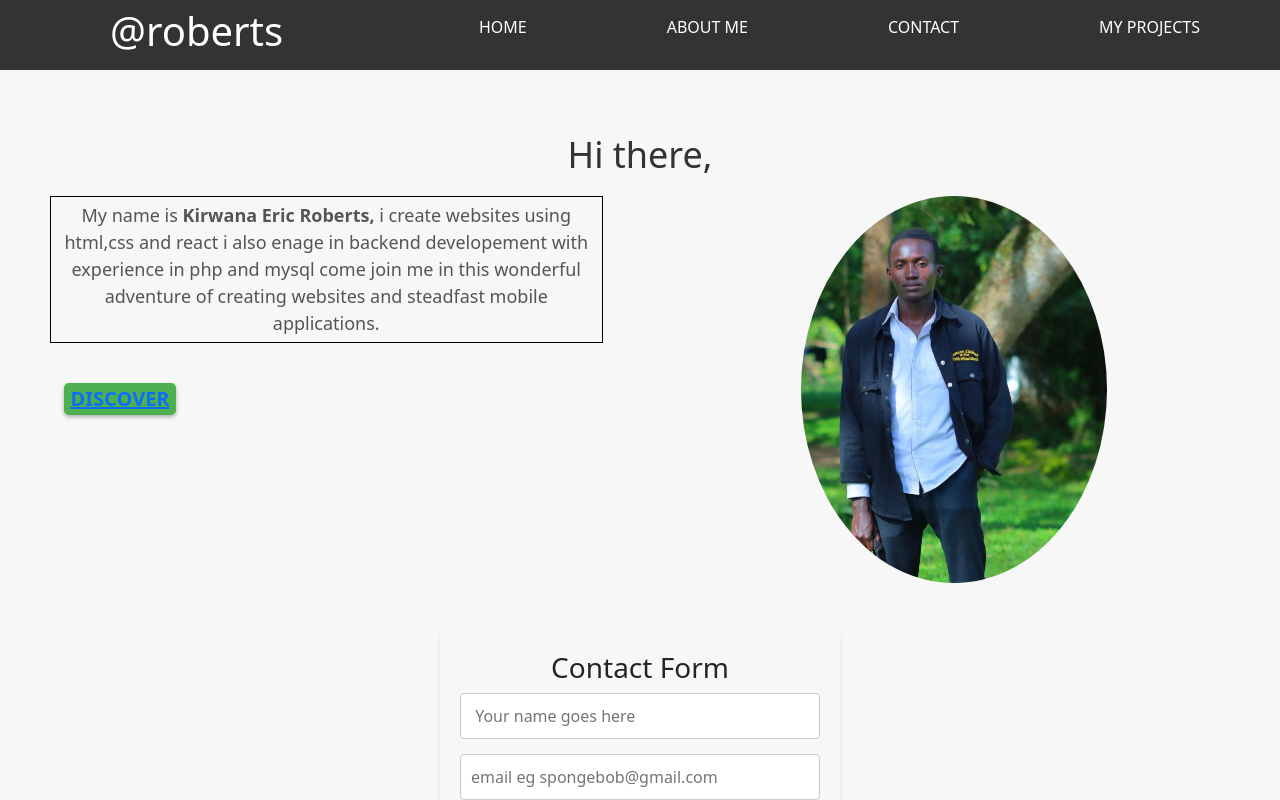
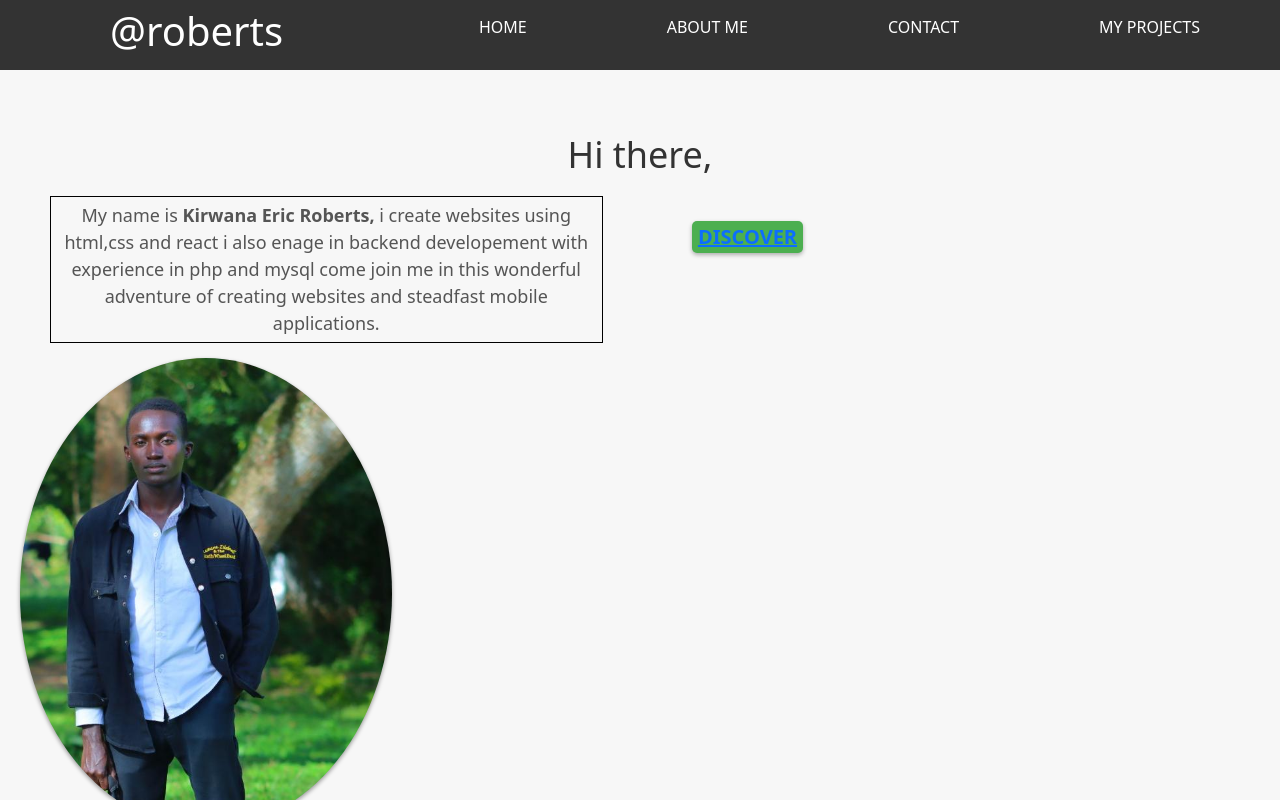
Before and after one commit to kirwanaEricRoberts256/ericroberts.github.io, a React (Create React App) app: page / in a window 1280 px wide. Shown: the top 800 px of the page. Built offline with nearby package versions, Linux system fonts and the light colour scheme.

Commit message:
mofied the image

```diff
--- a/src/pages/home.css
+++ b/src/pages/home.css
@@ -92,6 +92,7 @@
   .columns {
     column-count: 1;
     column-gap: 0;
+    align-content: center;
   }
 
   .ContactForms form {
@@ -99,11 +100,20 @@
     padding: 10px;
   }
 }
+
 img {
-  width: 50%;
-  height: 50%;
-  display: block;
-  margin-left: auto;
-  margin-right: auto;
+  width: 150px;
+  height: 150px;
+  display: flex;
+  justify-content: center;
+  align-items: center;
+  border-radius: 50%;
+  box-shadow: 0 2px 4px rgba(0, 0, 0, 0.4);
+  background-color: #f0f0f0;
+}
+
+img {
+  width: 30%;
+  height: 30%;
   border-radius: 50%;
 }
--- a/src/pages/home.js
+++ b/src/pages/home.js
@@ -15,11 +15,11 @@ export default function Home(){
         <div ><p>My name is <b>Kirwana Eric Roberts,</b> i create websites using html,css and react
         i also enage in backend developement with experience in php and mysql come join me in this wonderful adventure of creating websites and steadfast mobile applications.
          </p> </div><div className="button"><button><Link to="/about">DISCOVER</Link></button></div>
-         <img  src={logo}/><br></br><br></br>
+
 
 
         </div>
-
+        <img  src={logo}/><br></br><br></br>
         <div className='form'>
 <h3>Contact Form</h3>
 <form >
```
